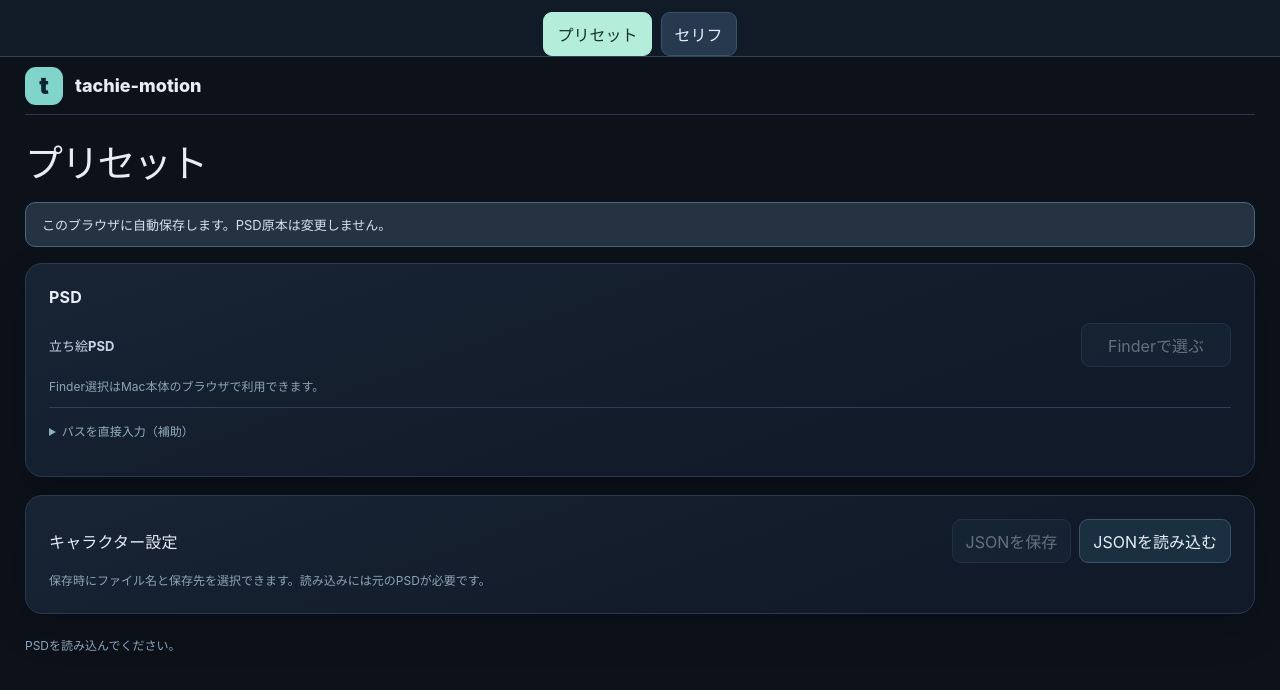
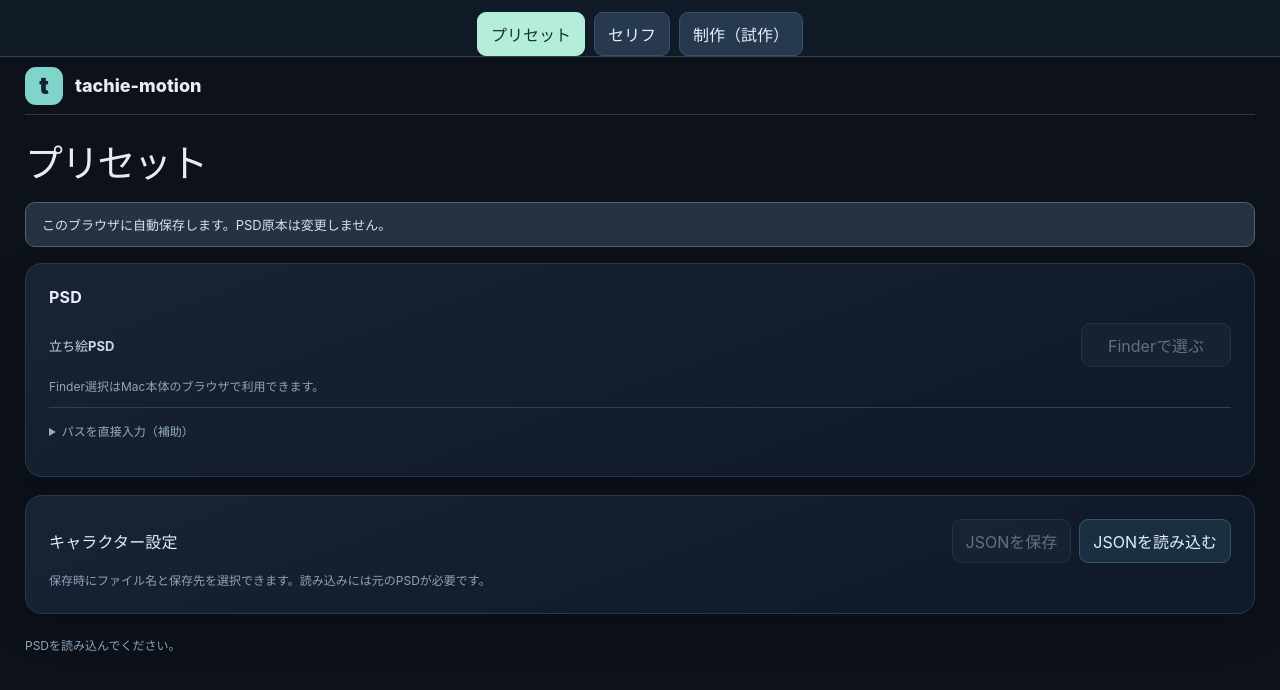
Before and after one commit to sayosomi/tachie-motion, a React (Vite) app in the folder frontend/: page / in a window 1280 px wide. Shown: the top 690 px of the page. Built offline with nearby package versions, Linux system fonts and the light colour scheme.

Commit message:
feat(#67): expose separate multi-character production prototype tab

```diff
--- a/frontend/src/App.tsx
+++ b/frontend/src/App.tsx
@@ -1,11 +1,13 @@
 import { useRef, useState } from "react";
 import PresetWorkspace from "./PresetWorkspace";
 import UtteranceWorkspace from "./UtteranceWorkspace";
+import ProductionWorkspace from "./ProductionWorkspace";
 import type { UtteranceItem } from "./utteranceItems";
 
 export default function App() {
-  const [screen, setScreen] = useState<"presets" | "speech">("presets");
+  const [screen, setScreen] = useState<"presets" | "speech" | "production">("presets");
   const [speechVisited, setSpeechVisited] = useState(false);
+  const [productionVisited, setProductionVisited] = useState(false);
   const [projectBusy, setProjectBusy] = useState(false);
   // Keep the WAV references alive while the preset screen is mounted so a
   // preset cannot be deleted out from under an existing utterance or point.
@@ -26,6 +28,10 @@ export default function App() {
           setSpeechVisited(true);
           setScreen("speech");
         }}>セリフ</button>
+      <button type="button" disabled={projectBusy} aria-pressed={screen === "production"}
+        onClick={() => { setProductionVisited(true); setScreen("production"); }}>
+        制作（試作）
+      </button>
     </nav>
     {screen === "presets" && <PresetWorkspace utterances={utterances}
       isWavRegistrationPending={() => pendingWavRegistrations.current > 0} />}
@@ -35,5 +41,8 @@ export default function App() {
         onWavRegistrationPendingChange={changePendingWavRegistrations}
         onProjectBusyChange={setProjectBusy} />
     </div>}
+    {productionVisited && <div hidden={screen !== "production"}>
+      <ProductionWorkspace onProjectBusyChange={setProjectBusy} />
+    </div>}
   </>;
 }
```
